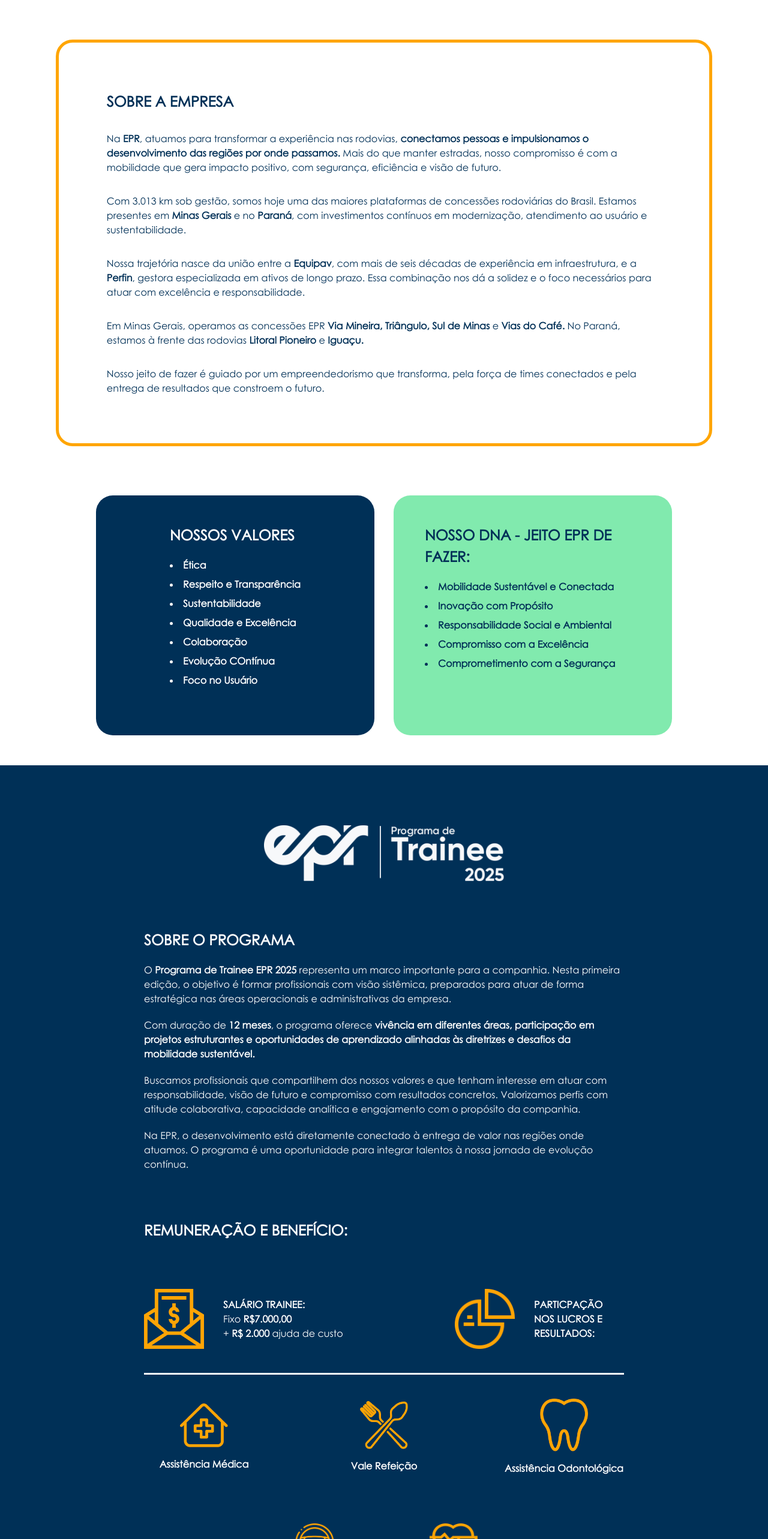
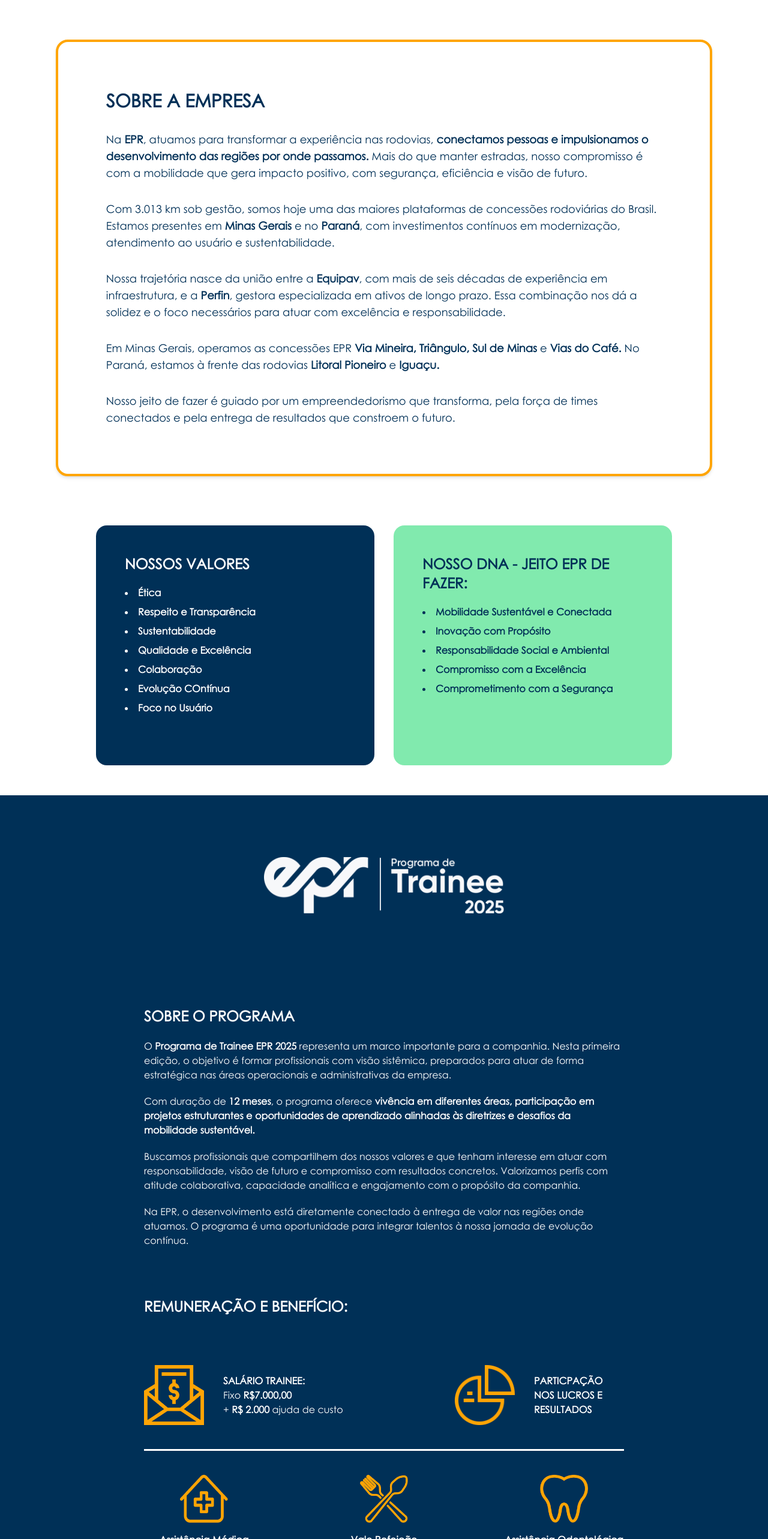
Before and after one commit to PhabloC/EPR, a Next.js app: page / in a window 1280 px wide. Shown: the part 886-3452 px from the top of the page at 60% size. Built offline with nearby package versions, Linux system fonts and the light colour scheme.

Commit message:
Finalizando a responsividade

```diff
--- a/src/components/Programa/Programa.jsx
+++ b/src/components/Programa/Programa.jsx
@@ -5,14 +5,22 @@
     <>
       <div
         id="programa"
-        className="bg-[#003057] w-full flex flex-col justify-center items-center pt-25 "
+        className="bg-[#003057] w-full flex flex-col justify-center items-center "
       >
         <div>
-          <Image src="/selos.png" alt="selo" width={400} height={400} />
+          <Image
+            src="/selos.png"
+            alt="selo"
+            width={400}
+            height={400}
+            className="w-[180px] h-[180px] sm:w-[300px] sm:h-[300px] md:w-[400px] md:h-[400px] object-contain mx-auto mt-[5px] md:mt-[-50px] sm:mt-[20px]"
+          />
         </div>
-        <div className="text-white w-[800px] mt-20">
-          <h1 className="text-[24px] font-bold">SOBRE O PROGRAMA</h1>
-          <div className="text-[16px] mt-5">
+        <div className="text-white w-full max-w-[800px] px-4 sm:px-0 ">
+          <h1 className="text-[20px] sm:text-[24px] font-bold">
+            SOBRE O PROGRAMA
+          </h1>
+          <div className="text-[14px] sm:text-[16px] mt-5">
             <p className="mb-5">
               O <strong>Programa de Trainee EPR 2025</strong> representa um
               marco importante para a companhia. Nesta primeira edição, o
@@ -42,13 +50,23 @@
             </p>
           </div>
         </div>
-        <div className="text-white w-[800px] mt-20">
-          <h1 className="text-[24px] font-bold">REMUNERAÇÃO E BENEFÍCIO:</h1>
-          <div className="flex gap-20 mt-20 justify-between border-b-3 border-white pb-10">
-            <div className="flex items-center gap-8">
-              <Image src="/carta.png" alt="carta" width={100} height={100} />
+        <div className="text-white w-full max-w-[800px] px-4 sm:px-0 mt-10 sm:mt-20">
+          <h1 className="text-[20px] sm:text-[24px] font-bold">
+            REMUNERAÇÃO E BENEFÍCIO:
+          </h1>
+          <div className="flex flex-col sm:flex-row gap-8 sm:gap-20 mt-10 sm:mt-20 justify-between border-b-3 border-white pb-10">
+            <div className="flex items-center gap-4 sm:gap-8">
+              <Image
+                src="/carta.png"
+                alt="carta"
+                width={80}
+                height={80}
+                className="w-[60px] h-[60px] sm:w-[100px] sm:h-[100px]"
+              />
               <div>
-                <h3 className="text-[16px] font-bold">SALÁRIO TRAINEE:</h3>
+                <h3 className="text-[14px] sm:text-[16px] font-bold">
+                  SALÁRIO TRAINEE:
+                </h3>
                 <p>
                   Fixo <strong>R$7.000,00</strong>{" "}
                 </p>
@@ -57,42 +75,84 @@
                 </p>
               </div>
             </div>
-            <div className="flex items-center gap-8">
-              <Image src="/pizza.png" alt="pizza" width={100} height={100} />
-              <div className="w-[150px]">
-                <h3 className="text-[16px] font-bold">
-                  PARTICPAÇÃO NOS LUCROS E RESULTADOS:
+            <div className="flex items-center gap-4 sm:gap-8">
+              <Image
+                src="/pizza.png"
+                alt="pizza"
+                width={80}
+                height={80}
+                className="w-[60px] h-[60px] sm:w-[100px] sm:h-[100px]"
+              />
+              <div className="w-full sm:w-[150px]">
+                <h3 className="text-[14px] sm:text-[16px] font-bold">
+                  PARTICPAÇÃO NOS LUCROS E RESULTADOS
                 </h3>
               </div>
             </div>
           </div>
-          <div className="flex flex-col gap-20 mt-10 ">
-            <div className="flex items-center gap-8 justify-between w-full">
-              <div className="flex flex-col items-center gap-4 w-[200px]">
-                <Image src="/medico.png" alt="medico" width={80} height={80} />
-                <p className="text-[16px] font-bold">Assistência Médica</p>
+          <div className="flex flex-col  gap-8 sm:gap-20 mt-10">
+            <div className="flex flex-col sm:flex-row items-center gap-10 sm:gap-8 justify-between w-full">
+              <div className="flex flex-col items-center gap-4 w-full sm:w-[200px]">
+                <Image
+                  src="/medico.png"
+                  alt="medico"
+                  width={60}
+                  height={60}
+                  className="w-[65px] h-[65px] md:w-[80px] md:h=[60px] sm:w-[80px] sm:h-[80px]"
+                />
+                <p className="text-[14px] sm:text-[16px] font-bold">
+                  Assistência Médica
+                </p>
               </div>
-              <div className="flex flex-col items-center gap-4 w-[200px]">
-                <Image src="/fork.png" alt="fork" width={80} height={80} />
-                <p className="text-[16px] font-bold">Vale Refeição</p>
+              <div className="flex flex-col items-center gap-4 w-full sm:w-[200px]">
+                <Image
+                  src="/fork.png"
+                  alt="fork"
+                  width={60}
+                  height={60}
+                  className="w-[65px] h-[65px] sm:w-[80px] sm:h-[80px]"
+                />
+                <p className="text-[14px] sm:text-[16px] font-bold">
+                  Vale Refeição
+                </p>
               </div>
-              <div className="flex flex-col items-center gap-4 w-[200px]">
-                <Image src="/tooth.png" alt="tooth" width={80} height={80} />
-                <p className="text-[16px] font-bold">
+              <div className="flex flex-col items-center gap-4 w-full sm:w-[200px]">
+                <Image
+                  src="/tooth.png"
+                  alt="tooth"
+                  width={60}
+                  height={60}
+                  className="w-[65px] h-[65px] sm:w-[80px] sm:h-[80px]"
+                />
+                <p className="text-[14px] sm:text-[16px] font-bold">
                   Assistência Odontológica
                 </p>
               </div>
             </div>
-            <div className="flex gap-8 justify-center w-full">
-              <div className="flex flex-col items-center gap-4 w-[200px]">
-                <Image src="/wheel.png" alt="wheel" width={65} height={65} />
-                <p className="text-[16px] font-bold text-center">
+            <div className="flex flex-col sm:flex-row gap-10 sm:gap-8 justify-center w-full">
+              <div className="flex flex-col items-center gap-4 w-full sm:w-[200px]">
+                <Image
+                  src="/wheel.png"
+                  alt="wheel"
+                  width={50}
+                  height={50}
+                  className="w-[65px] h-[65px] md:w-[65px] md:h-[65px] sm:w-[65px] sm:h-[65px]"
+                />
+                <p className="text-[14px] sm:text-[16px] font-bold text-center">
                   Vale Transporte/Fretado ou Estacionamento
                 </p>
               </div>
-              <div className="flex flex-col items-center gap-4 w-[200px]">
-                <Image src="/life.png" alt="life" width={80} height={80} />
-                <p className="text-[16px] font-bold ">Seguro de Vida</p>
+              <div className="flex flex-col items-center gap-4 w-full sm:w-[200px]">
+                <Image
+                  src="/life.png"
+                  alt="life"
+                  width={60}
+                  height={60}
+                  className="w-[80px] h-[60px] md:w-[80px] md:h-[60px] sm:w-[80px] sm:h-[80px]"
+                />
+                <p className="text-[14px] sm:text-[16px] font-bold">
+                  Seguro de Vida
+                </p>
               </div>
             </div>
           </div>
@@ -100,20 +160,20 @@
       </div>
       <div
         id="oportunidades"
-        className="flex flex-col items-center pt-20 bg-[#003057]"
+        className="flex flex-col items-center pt-10 sm:pt-20 bg-[#003057]"
       >
-        <div className="bg-white border-5 border-[#FFA500] rounded-[28px] w-[90%] p-20 pl-40 mt-10">
-          <h1 className="text-[#003057] font-bold text-[24px]">
+        <div className="bg-white border-5 border-[#FFA500] rounded-[28px] w-full max-w-[90%] px-4 sm:px-20 py-10 sm:py-20 mt-10">
+          <h1 className="text-[#003057] font-bold text-[20px] sm:text-[24px]">
             OPORTUNIDADES
           </h1>
-          <div className="mt-15 gap-8 text-[#003057]">
-            <p className="mb-8 w-[1000px]">
+          <div className="mt-8 sm:mt-15 gap-8 text-[#003057]">
+            <p className="mb-8 w-full max-w-[1000px]">
               No Programa de Trainee EPR 2025, você poderá atuar em áreas
               estratégicas da companhia, desenvolvendo competências essenciais
               para sua carreira. <strong>Confira as principais frentes:</strong>
             </p>
-            <div className="mt-15">
-              <h2 className="text-[20px] font-bold text-[#FBB717]">
+            <div className="mt-8 sm:mt-15">
+              <h2 className="text-[18px] sm:text-[20px] font-bold text-[#FBB717]">
                 Gestão de Negócios e Projetos
               </h2>
               <p className="mb-8">
@@ -122,7 +182,7 @@
               </p>
             </div>
             <div className="mt-8">
-              <h2 className="text-[20px] font-bold text-[#FBB717]">
+              <h2 className="text-[18px] sm:text-[20px] font-bold text-[#FBB717]">
                 Finanças e Controladoria
               </h2>
               <p className="mb-8">
@@ -131,25 +191,25 @@
               </p>
             </div>
             <div className="mt-8">
-              <h2 className="text-[20px] font-bold text-[#FBB717]">
-                Jurídico e Governança{" "}
+              <h2 className="text-[18px] sm:text-[20px] font-bold text-[#FBB717]">
+                Jurídico e Governança
               </h2>
               <p className="mb-8">
                 Atuação com temas contratuais, regulatórios e de compliance.
               </p>
             </div>
             <div className="mt-8">
-              <h2 className="text-[20px] font-bold text-[#FBB717]">
-                Tecnologia e Inovação{" "}
+              <h2 className="text-[18px] sm:text-[20px] font-bold text-[#FBB717]">
+                Tecnologia e Inovação
               </h2>
               <p className="mb-8">
                 Projetos de transformação digital, automação e soluções
-                tecnológicas.{" "}
+                tecnológicas.
               </p>
             </div>
             <div className="mt-8">
-              <h2 className="text-[20px] font-bold text-[#FBB717]">
-                Engenharia e Operações{" "}
+              <h2 className="text-[18px] sm:text-[20px] font-bold text-[#FBB717]">
+                Engenharia e Operações
               </h2>
               <p className="mb-8">
                 Vivência prática em obras, planejamento técnico e
@@ -159,29 +219,31 @@
           </div>
         </div>
       </div>
-      <div id="requisitos" className="bg-[#003057] p-20 flex justify-between ">
-        <div className="w-[800px] ">
-          <h1 className="text-[#FBB717] font-bold text-[35px] sans-serif">
+      <div
+        id="requisitos"
+        className="bg-[#003057] px-4 sm:px-20 py-10 sm:py-20 flex flex-col sm:flex-row justify-between"
+      >
+        <div className="w-full max-w-[800px]">
+          <h1 className="text-[#FBB717] font-bold text-[28px] sm:text-[35px] sans-serif">
             PRÉ-REQUISITOS
           </h1>
-          <div className="text-white mt-10">
+          <div className="text-white mt-6 sm:mt-10">
             <p>
               Graduação concluída entre <strong>junho de 2023</strong> e{" "}
               <strong>junho de 2025</strong>, nos seguintes cursos:
             </p>
-
-            <ul className=" list-disc list-inside mt-8">
+            <ul className="list-disc list-inside mt-6 sm:mt-8">
               <li className="mb-6">
                 Administração, Administração com ênfase em Análise de Sistemas,
                 Administração com ênfase em Ciências Contábeis, Administração
                 com ênfase em Estratégia, Administração com ênfase em Finanças,
                 Administração com ênfase em Gestão de Projetos, Administração
                 com ênfase em Negócios, Administração com ênfase em Sistemas da
-                Informação, Administração Pública{" "}
+                Informação, Administração Pública
               </li>
-              <li className="mb-6">Ciências Econômicas </li>
+              <li className="mb-6">Ciências Econômicas</li>
               <li className="mb-6">Direito</li>
-              <li className="mb-6">Economia Empresarial e Controladoria </li>
+              <li className="mb-6">Economia Empresarial e Controladoria</li>
               <li className="mb-6">
                 Engenharias (Civil, Eletromecânica, Elétrica, Eletrônica
                 Mecânica, de Mobilidade, de Produção, de Produção Elétrica, de
@@ -197,8 +259,14 @@
             </ul>
           </div>
         </div>
-        <div>
-          <Image src="/woman.png" alt="woman" width={500} height={100} />{" "}
+        <div className="mt-8 sm:mt-0 flex justify-center w-full sm:w-auto">
+          <Image
+            src="/woman.png"
+            alt="woman"
+            width={500}
+            height={100}
+            className="w-[500px] h-auto sm:w-[300px] sm:h-auto md:w-[400px] md:h-auto lg:w-[500px] object-contain"
+          />
         </div>
       </div>
     </>
--- a/src/components/Sobre/Sobre.jsx
+++ b/src/components/Sobre/Sobre.jsx
@@ -3,14 +3,14 @@
     <div
       id="empresa"
       style={{ fontFamily: "Century-Gothic, sans-serif" }}
-      className="flex justify-center items-center p-8"
+      className="flex justify-center items-center p-4 sm:p-6 md:p-8"
     >
-      <div className="border-5 border-[#FFA500] rounded-[28px] w-[90%] p-20 mt-10">
-        <h1 className="text-[#003057] font-bold text-[24px]">
+      <div className="border-4 border-[#FFA500] rounded-[20px] w-[90%] p-4 sm:p-8 md:p-16 lg:p-20 mt-6 md:mt-10 bg-white shadow-md">
+        <h1 className="text-[#003057] font-bold text-xl sm:text-2xl md:text-3xl mb-4">
           SOBRE A EMPRESA
         </h1>
-        <div className="mt-8 gap-8 text-[#003057]">
-          <p className="mb-8">
+        <div className="mt-4 sm:mt-8 gap-4 sm:gap-8 text-[#003057] text-base sm:text-lg">
+          <p className="mb-4 sm:mb-8">
             Na <strong>EPR</strong>, atuamos para transformar a experiência nas
             rodovias,{" "}
             <strong>
@@ -21,21 +21,21 @@
             que gera impacto positivo, com segurança, eficiência e visão de
             futuro.
           </p>
-          <p className="mb-8">
+          <p className="mb-4 sm:mb-8">
             Com 3.013 km sob gestão, somos hoje uma das maiores plataformas de
             concessões rodoviárias do Brasil. Estamos presentes em{" "}
             <strong>Minas Gerais</strong> e no <strong>Paraná</strong>, com
             investimentos contínuos em modernização, atendimento ao usuário e
             sustentabilidade.
           </p>
-          <p className="mb-8">
+          <p className="mb-4 sm:mb-8">
             Nossa trajetória nasce da união entre a <strong>Equipav</strong>,
             com mais de seis décadas de experiência em infraestrutura, e a
             <strong> Perfin</strong>, gestora especializada em ativos de longo
             prazo. Essa combinação nos dá a solidez e o foco necessários para
             atuar com excelência e responsabilidade.
           </p>
-          <p className="mb-8">
+          <p className="mb-4 sm:mb-8">
             Em Minas Gerais, operamos as concessões EPR{" "}
             <strong>Via Mineira, Triângulo, Sul de Minas</strong> e{" "}
             <strong>Vias do Café.</strong> No Paraná, estamos à frente das
--- a/src/components/Valores/Valores.jsx
+++ b/src/components/Valores/Valores.jsx
@@ -1,13 +1,12 @@
 export default function Valores() {
   return (
-    <div className="flex w-full h-[500px] justify-center items-center gap-8 p-40">
-      <div
-        className="bg-[#003057] text-white w-full h-[400px] p-12 rounded-[28px]  items-center
-      flex flex-col font-bold"
-      >
-        <div>
-          <h2 className="text-[24px] mb-5">NOSSOS VALORES</h2>
-          <ul className="list-disc list-inside ">
+    <div className="flex flex-col md:flex-row w-full min-h-[500px] justify-center items-center gap-6 md:gap-8 p-8 sm:p-8 md:p-12 md:pl-40 md:pr-40">
+      <div className="bg-[#003057] text-white w-full h-[320px] sm:h-[380px] md:h-[400px] p-6 sm:p-10 md:p-12 rounded-[18px] flex flex-col items-center font-bold mb-4 md:mb-0 mx-auto">
+        <div className="w-full max-w-xs sm:max-w-md">
+          <h2 className="text-base sm:text-lg md:text-2xl mb-3 sm:mb-4 md:mb-5">
+            NOSSOS VALORES
+          </h2>
+          <ul className="list-disc list-inside">
             <li className="mb-2">Ética</li>
             <li className="mb-2">Respeito e Transparência</li>
             <li className="mb-2">Sustentabilidade</li>
@@ -18,13 +17,12 @@
           </ul>
         </div>
       </div>
-      <div
-        className="bg-[#81EAAE] text-[#003057] w-full h-[400px] p-12 rounded-[28px]  items-center
-      flex flex-col font-bold"
-      >
-        <div className="w-[360px] flex flex-col top-0">
-          <h2 className="text-[24px] mb-5 ">NOSSO DNA - JEITO EPR DE FAZER:</h2>
-          <ul className="list-disc list-inside ">
+      <div className="bg-[#81EAAE] text-[#003057] w-full h-[320px] sm:h-[380px] md:h-[400px] p-6 sm:p-10 md:p-12 rounded-[18px] flex flex-col items-center font-bold mx-auto">
+        <div className="w-full max-w-xs sm:max-w-md">
+          <h2 className="text-base sm:text-lg md:text-2xl mb-3 sm:mb-4 md:mb-5 ">
+            NOSSO DNA - JEITO EPR DE FAZER:
+          </h2>
+          <ul className="list-disc list-inside">
             <li className="mb-2">Mobilidade Sustentável e Conectada</li>
             <li className="mb-2">Inovação com Propósito</li>
             <li className="mb-2"> Responsabilidade Social e Ambiental</li>
--- a/src/components/layout/Header.jsx
+++ b/src/components/layout/Header.jsx
@@ -86,7 +86,7 @@
         </div>
         {/* Ícone do menu mobile no canto direito */}
         <button
-          className="block md:hidden absolute right-6 top-6 z-50 bg-white rounded-full p-2 shadow-md"
+          className="block md:hidden absolute right-6 top-4 z-50 bg-white rounded-full p-2 shadow-md"
           onClick={() => setMenuOpen((open) => !open)}
           aria-label="Abrir menu"
         >
```
Also changed, not shown: src/components/Etapas/Etapas.jsx (+12 -4 lines), src/components/Faqs/Faqs.jsx (+9 -7 lines), src/components/PrimarySection/Primary.jsx (+33 -6 lines), src/components/layout/Footer.jsx (+56 -21 lines), 1 other file (tests, documents, lock files or other folders).
